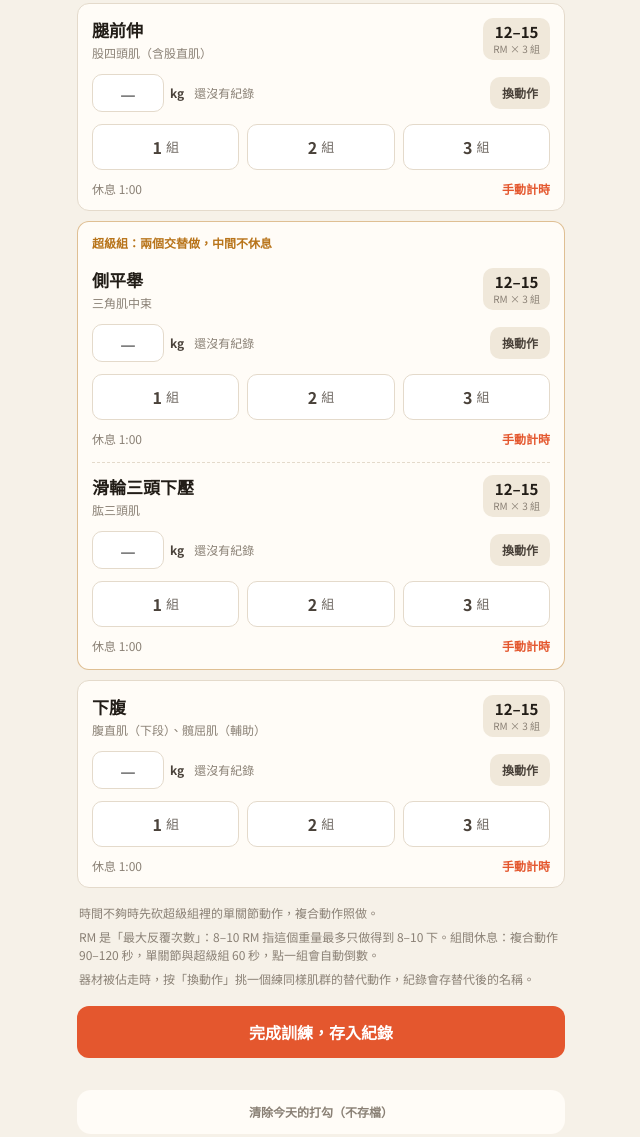
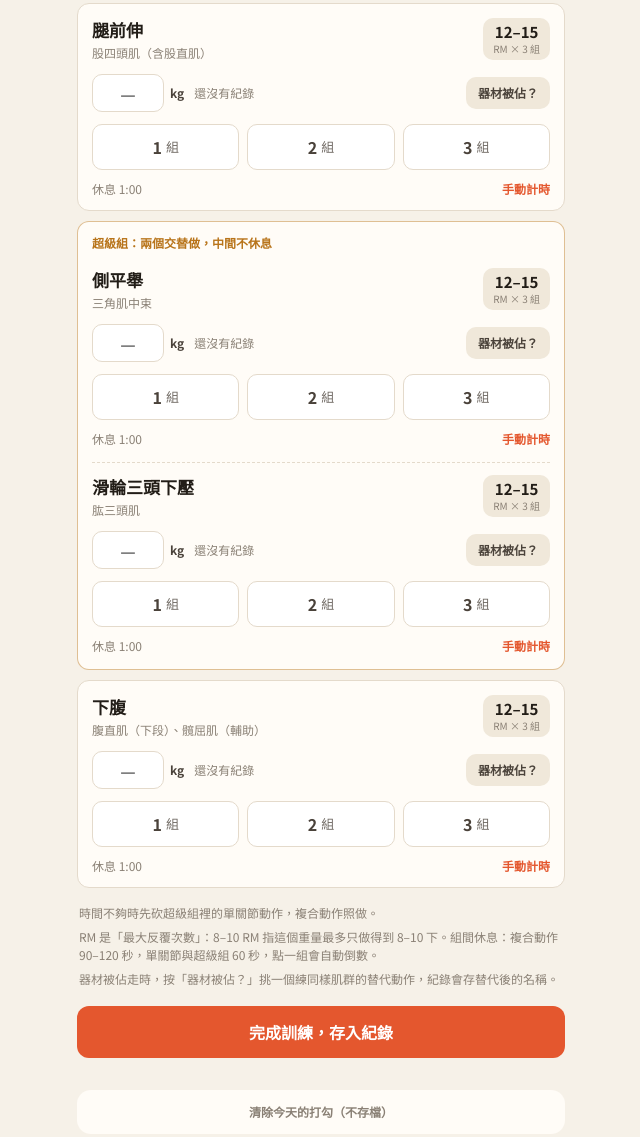
Before and after one commit to jsdryan/three-day-program, a plain HTML site: page index.html in a window 1280 px wide. Shown: the part 1297-2434 px from the top of the page, without its empty margins (319-959 px from the left). Drawn offline with nearby package versions, Linux system fonts and the light colour scheme.

Commit message:
換動作按鈕改名為「器材被佔？」，移除面板標題
Co-Authored-By: Claude Fable 5.1 <noreply@anthropic.com>

```diff
--- a/index.html
+++ b/index.html
@@ -192,7 +192,7 @@ html{color-scheme:light}
     <div class="foot">
       <p id="tip"></p>
       <p>RM 是「最大反覆次數」：8–10 RM 指這個重量最多只做得到 8–10 下。組間休息：複合動作 90–120 秒，單關節與超級組 60 秒，點一組會自動倒數。</p>
-      <p>器材被佔走時，按「換動作」挑一個練同樣肌群的替代動作，紀錄會存替代後的名稱。</p>
+      <p>器材被佔走時，按「器材被佔？」挑一個練同樣肌群的替代動作，紀錄會存替代後的名稱。</p>
       <button class="finish" id="finish">完成訓練，存入紀錄</button>
       <div class="msg" id="fmsg"></div>
       <button class="reset" id="reset">清除今天的打勾（不存檔）</button>
@@ -529,7 +529,7 @@ function renderEx(it,e,wk,di){
     (ef.orig?`<div class="swapped">代替「${ef.orig}」<button type="button" class="unswap">換回原動作</button></div>`:'')+
     `<div class="wrow"><label><input type="number" inputmode="decimal" step="0.5" min="0" placeholder="${last&&last.w!=null?last.w:'—'}" value="${weights[wk]!=null?weights[wk]:''}" aria-label="${ef.n} 重量"><span>kg</span></label>`+
     `<span class="last">${lastTxt}</span>`+
-    (ALTS[it.n]?`<button type="button" class="swapbtn" aria-expanded="false">換動作</button>`:'')+`</div>`+
+    (ALTS[it.n]?`<button type="button" class="swapbtn" aria-expanded="false">器材被佔？</button>`:'')+`</div>`+
     `<div class="sets"></div>`+
     `<div class="rest"><span>休息 ${fmt(e.rest)}</span><button type="button">手動計時</button></div>`;
   const inp=art.querySelector('input');
@@ -557,7 +557,6 @@ function renderEx(it,e,wk,di){
     sb.setAttribute('aria-expanded','true');
     const a=ALTS[it.n];
     const box=document.createElement('div');box.className='alts';
-    box.innerHTML=`<h4>器材被佔？換一個練同樣肌群的</h4><p>${a.m}</p>`;
     a.alts.forEach((alt,idx)=>{
       const b=document.createElement('button');b.type='button';b.className='alt';
       b.setAttribute('aria-pressed',swaps[wk]===idx);
```
